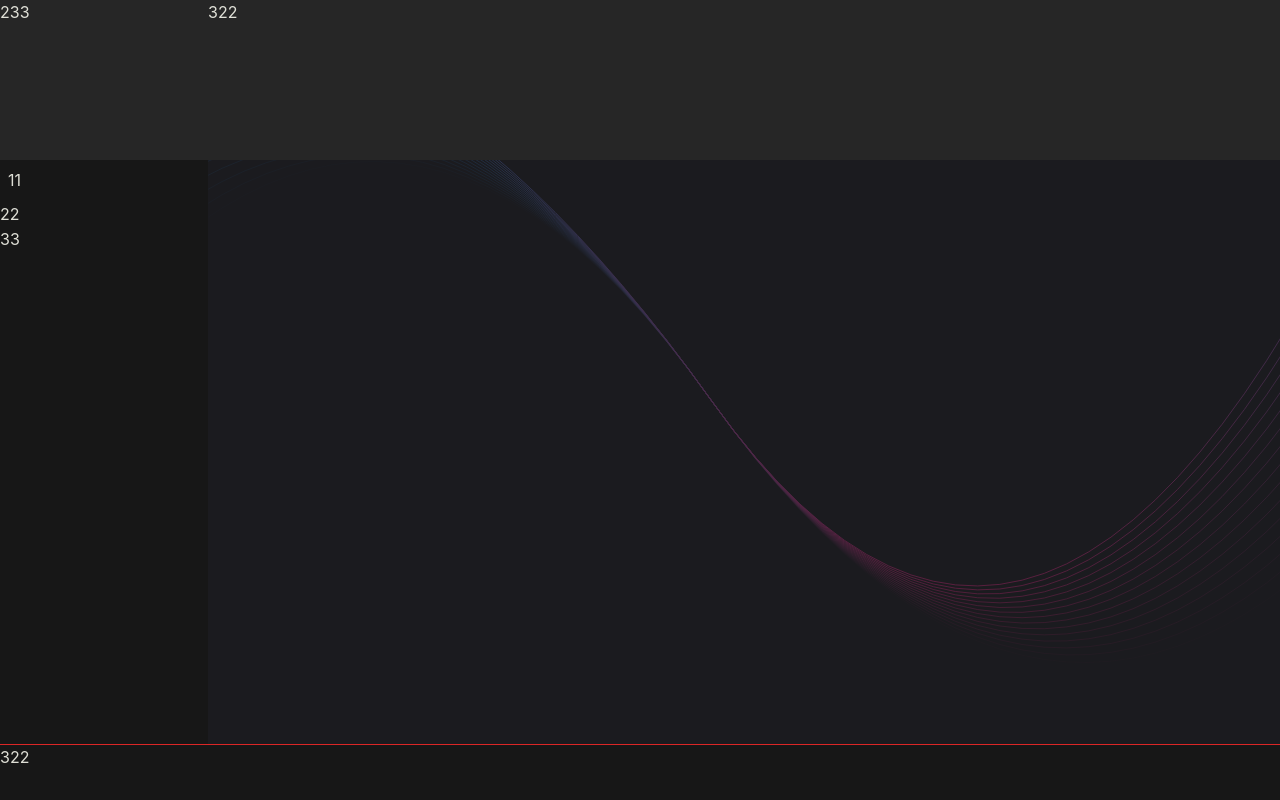
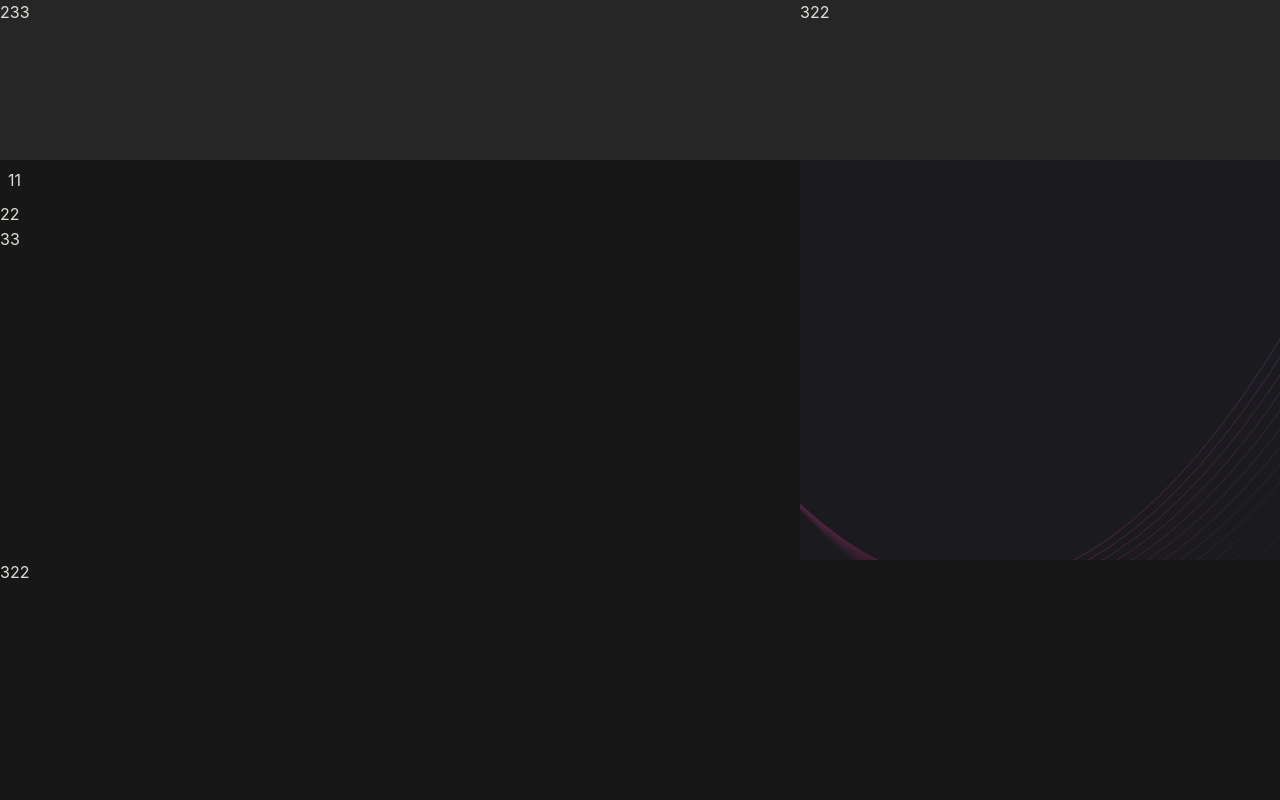
Before and after one commit to belos-street/echo-stream-music, a React (Vite) app in the folder echo-stream-client/src/renderer/: page / in a window 1280 px wide. Built offline with nearby package versions, Linux system fonts and the light colour scheme.

Commit message:
feat: 开发SliderBar 进度50%

```diff
--- a/echo-stream-client/package.json
+++ b/echo-stream-client/package.json
@@ -23,6 +23,7 @@
   "dependencies": {
     "@electron-toolkit/preload": "^3.0.1",
     "@electron-toolkit/utils": "^3.0.0",
+    "@unocss/reset": "^0.61.3",
     "electron-updater": "^6.1.7"
   },
   "devDependencies": {
--- a/echo-stream-client/src/renderer/src/layout/aside-list/index.tsx
+++ b/echo-stream-client/src/renderer/src/layout/aside-list/index.tsx
@@ -1,6 +1,6 @@
 export function AsideList(): JSX.Element {
   return (
-    <aside className="w-52 bg-neutral-900 flex flex-col h-full">
+    <aside className="w-200 bg-neutral-900 flex flex-col h-full">
       <section className="m-2 text-very-cool">11</section>
       <section>22</section>
       <section>33</section>
--- a/echo-stream-client/src/renderer/src/layout/header-bar/index.tsx
+++ b/echo-stream-client/src/renderer/src/layout/header-bar/index.tsx
@@ -1,7 +1,7 @@
 export function HeaderBar(): JSX.Element {
   return (
     <header className="w-screen flex flex-row h-40 bg-neutral-800">
-      <div className="w-52">233</div>
+      <div className="w-200">233</div>
       <div>322</div>
     </header>
   )
--- a/echo-stream-client/src/renderer/src/layout/music-bar/index.tsx
+++ b/echo-stream-client/src/renderer/src/layout/music-bar/index.tsx
@@ -1,7 +1,9 @@
+import { SliderBar } from './progress-bar'
+
 export function MusicBar(): JSX.Element {
   return (
-    <header className="w-screen flex flex-col h-14 bg-neutral-900">
-      <div className="w-screen h-px bg-red-600"></div>
+    <header className="w-screen flex flex-col h-60 bg-neutral-900 relative">
+      <SliderBar />
       <div>322</div>
     </header>
   )
--- a/echo-stream-client/src/renderer/src/layout/music-bar/progress-bar/index.tsx
+++ b/echo-stream-client/src/renderer/src/layout/music-bar/progress-bar/index.tsx
@@ -0,0 +1,21 @@
+/**
+ *
+ * 监听两种鼠标事件
+ * 1. 鼠标 直接在 progress 上按下
+ * 2. 鼠标 点击 point 拖动
+ */
+
+export function SliderBar(): JSX.Element {
+  return (
+    <div className="group w-screen h-16 flex flex-items-center flex-justify-center cursor-pointer absolute -top-7">
+      <div id="sliderBar" className="w-screen h-2 bg-transparent">
+        <div id="progress" className=" bg-primary h-full w-200 rounded-r relative">
+          <div
+            id="point"
+            className="bg-primary h-12 w-12 rounded-full absolute -right-5 -top-5 hidden group-hover:block"
+          />
+        </div>
+      </div>
+    </div>
+  )
+}
--- a/echo-stream-client/src/renderer/src/main.tsx
+++ b/echo-stream-client/src/renderer/src/main.tsx
@@ -1,6 +1,6 @@
 import './assets/main.css'
-import 'uno.css'
 import 'virtual:uno.css'
+import '@unocss/reset/normalize.css'
 
 import React from 'react'
 import ReactDOM from 'react-dom/client'
--- a/echo-stream-client/uno.config.ts
+++ b/echo-stream-client/uno.config.ts
@@ -13,7 +13,7 @@ export default defineConfig({
   ],
   theme: {
     colors: {
-      veryCool: '#0000ff'
+      primary: '#d33a31'
     },
     spacing: {
       aside: '200px'
```
Also changed, not shown: 1 other file (tests, documents, lock files or other folders).
